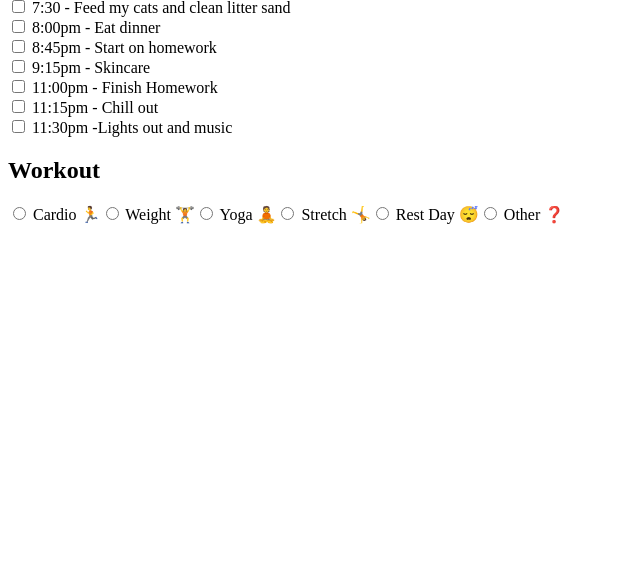
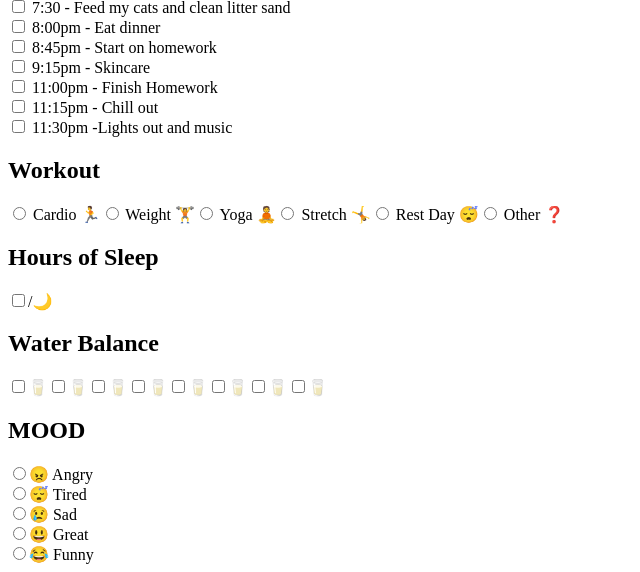
Before and after one commit to potatothea/AD-Task-2, a PHP site: page /page/index.php in a window 1280 px wide. Shown: the part 442-1014 px from the top of the page, without its empty margins (0-640 px from the left). Before the commit the page ends 666 px from the top, so only its background shows below. Run offline with PHP 8.4, Linux system fonts and the light colour scheme.

Commit message:
feat: added sleep and water tracking panels with checkbox icons and implemented mood selection using emoji radio buttons via PHP loop.

```diff
--- a/page/index.php
+++ b/page/index.php
@@ -83,5 +83,49 @@ function renderChecklist($items){
         ?>
        </div>
     </div>
+
+    <!-- Hours of Sleep -->
+    <div class = "panel tracker">
+        <h2> Hours of Sleep</h2>
+    <div class = "icons">
+
+    <?php
+         echo "<label><input type = 'checkbox' >/🌙</label>";
+    ?>
+        <!-- Water Balance -->
+    <div class = "panel tracker">
+        <h2> Water Balance</h2>
+    <div class = "icons">
+
+    <?php
+     $cups = 8;
+     while ($cups >0){
+        echo "<label><input type = 'checkbox'/>🥛</label>";
+        $cups--;
+     }
+     ?>
+      </div>
+    </div>
+
+     <!-- Mood -->
+     <div class = "panel mood">
+        <h2> MOOD</h2>
+    <div class = "mood-options">
+        <?php
+        $moods = [
+          "angry" => "😠",
+          "tired" => "😴",
+          "sad" => "😢",
+          "great" => "😃",
+          "funny" => "😂"
+        ];
+        foreach ($moods as $feeling => $emoji){
+            echo "<label><input type='radio' name='mood' value='$feeling'><span>$emoji</span> " . ucfirst($feeling) . "</label><br>";
+        }
+        ?>
+        </div>
+
+    </div>
+</div>
 </body>
 </html>
```
